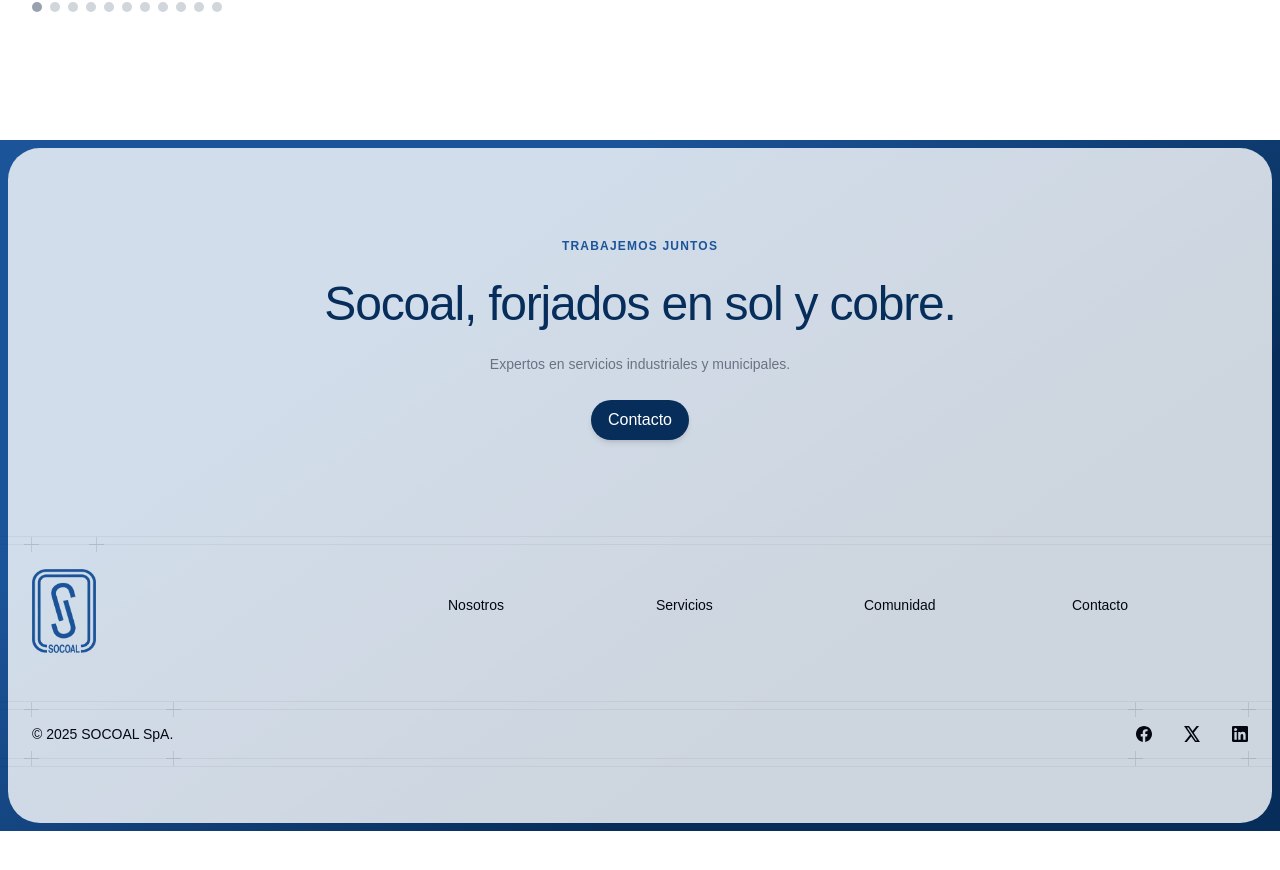
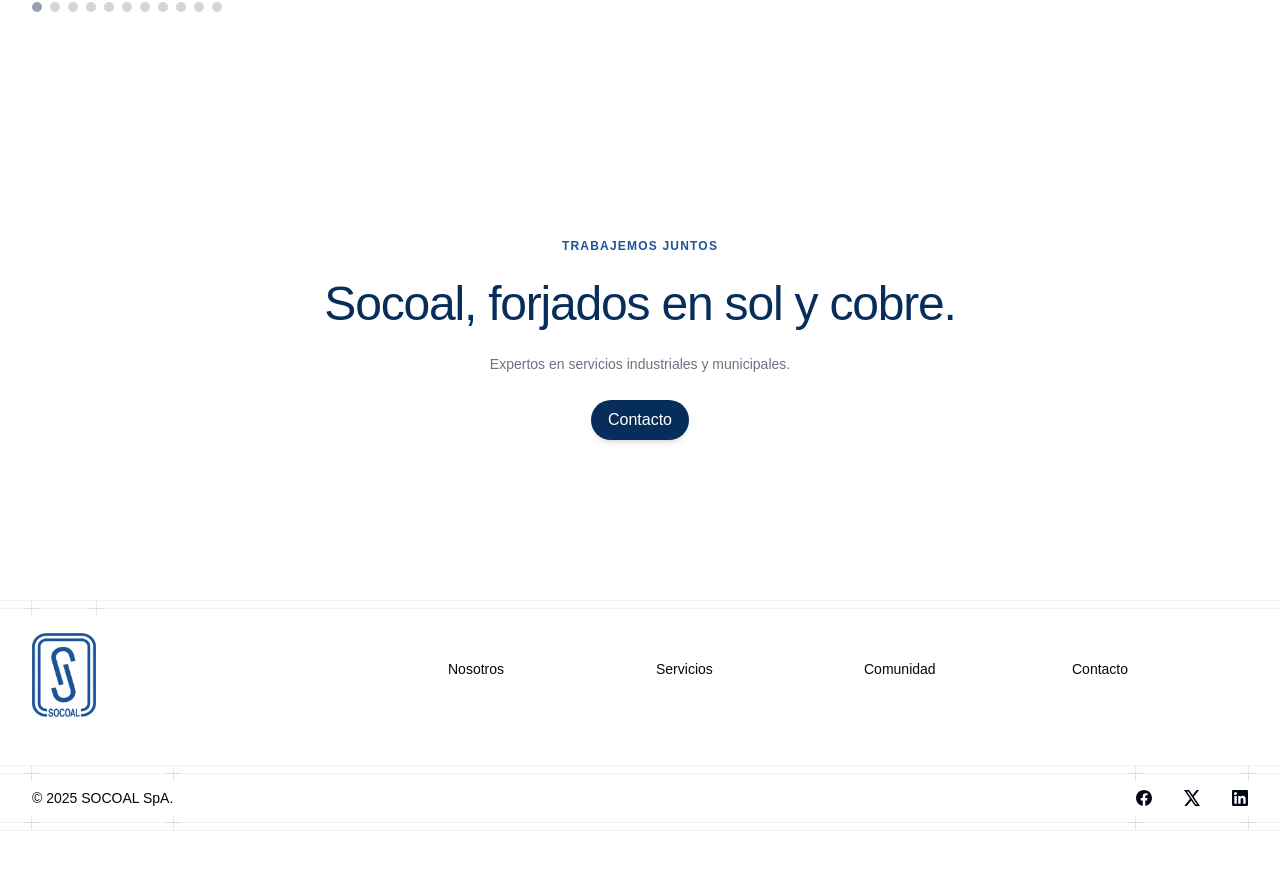
Before and after one commit to Codisans/socoal-website, a Next.js app: page / in a window 1280 px wide. Shown: the part 4136-5006 px from the top of the page. Before the commit the page ends 4967 px from the top, so only its background shows below. Built offline with nearby package versions, Linux system fonts and the light colour scheme; a web font is replaced by a local one.

Commit message:
fix: update content

```diff
--- a/src/components/footer.tsx
+++ b/src/components/footer.tsx
@@ -143,10 +143,10 @@ function Copyright() {
 export function Footer() {
   return (
     <footer>
-      <Gradient className="relative">
+      <CallToAction />
+      <Gradient className="relative bg-none! pt-16">
         <div className="absolute inset-2 rounded-4xl bg-white/80" />
         <Container>
-          <CallToAction />
           <PlusGrid className="pb-16">
             <PlusGridRow>
               <div className="grid grid-cols-2 gap-y-10 pb-6 lg:grid-cols-6 lg:gap-8">
```
